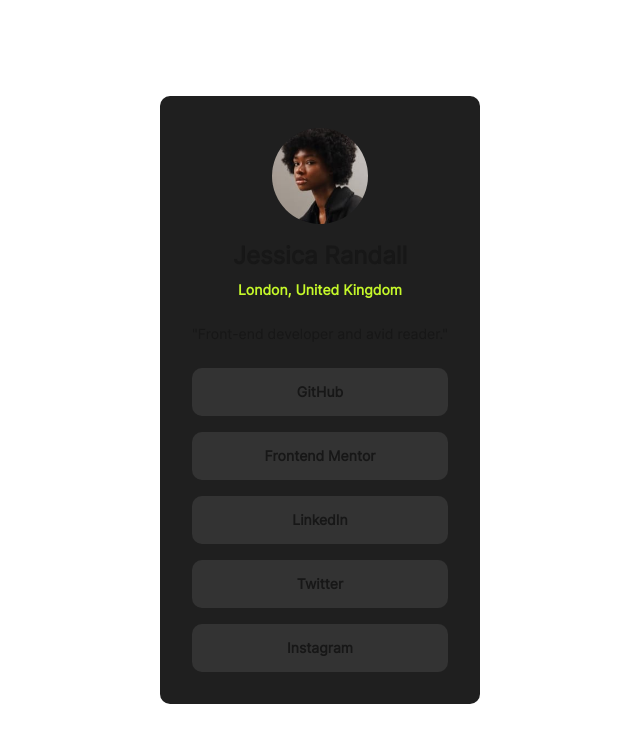
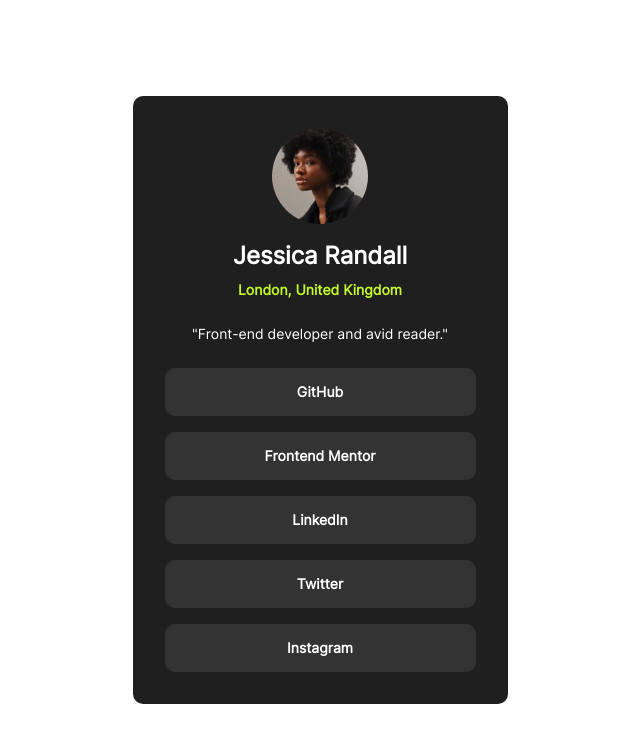
Before and after one commit to Yunlearning/FM-Social-links-profile, a Next.js app: page / in a window 1280 px wide. Shown: the top 742 px of the page, without its empty margins (320-960 px from the left). Built offline with nearby package versions, Linux system fonts and the light colour scheme.

Commit message:
fix solution

```diff
--- a/src/app/components/LinksProfile.tsx
+++ b/src/app/components/LinksProfile.tsx
@@ -27,19 +27,19 @@ const socialLinks: string[] = [
 
 export default function LinksProfile() {
     return (
-        <div className="bg-profile-grey-800 flex flex-col justify-center items-center p-8 gap-4 w-32 mobile:w-80 desktop:w-80 rounded-custom-lg">
+        <div className="bg-profile-grey-800 flex flex-col justify-center items-center p-8 gap-4 w-32 mobile:w-[375px] desktop:w-[375px] rounded-custom-lg">
             <Image src={userProfile.avatar} alt={userProfile.name} className="w-24 h-24 rounded-full" width={24} height={24} />
             <section className="space-y-2 text-center">
-                <h1 className="text-2xl font-bold ">{userProfile.name}</h1>
+                <h1 className="text-2xl font-bold text-profile-white">{userProfile.name}</h1>
                 <address className="text-sm text-profile-green font-bold not-italic">{userProfile.location}</address>
             </section>
 
-            <p className="text-sm py-2">&quot;{userProfile.description}&quot;</p>
+            <p className="text-sm text-profile-white py-2">&quot;{userProfile.description}&quot;</p>
 
             {
                 socialLinks.map((link, index) => (
                     <div key={index} className="bg-profile-grey-700 w-full flex justify-center items-center h-12 text-sm font-bold rounded-custom-lg cursor-pointer active:bg-profile-green active:text-profile-grey-700">
-                        <Link href="#">{link}</Link>
+                        <Link href="#" className="text-profile-white">{link}</Link>
                     </div>
                 ))
             }
--- a/src/app/page.tsx
+++ b/src/app/page.tsx
@@ -1,11 +1,8 @@
-// import Image from "next/image";
 import LinksProfile from "./components/LinksProfile";
-
 export default function Home() {
   return (
     <div className="flex justify-center items-center min-h-screen font-inter">
       <div>
-
         <LinksProfile />
       </div>
     </div>
--- a/tailwind.config.ts
+++ b/tailwind.config.ts
@@ -23,6 +23,7 @@ export default {
                 'profile-grey-700': 'hsl(0, 0%, 20%)',
                 'profile-grey-800': 'hsl(0, 0%, 12%)',
                 'profile-grey-900': 'hsl(0, 0%, 8%)',
+                'profile-white': 'hsl(0, 0%, 100%)',
             },
             backgroundColor: {
                 'profile-green': 'hsl(75, 94%, 57%)',
```
Also changed, not shown: src/app/assets/images/screenshot/Screenshot Frontend Mentor Social links profile-desktop.png.
